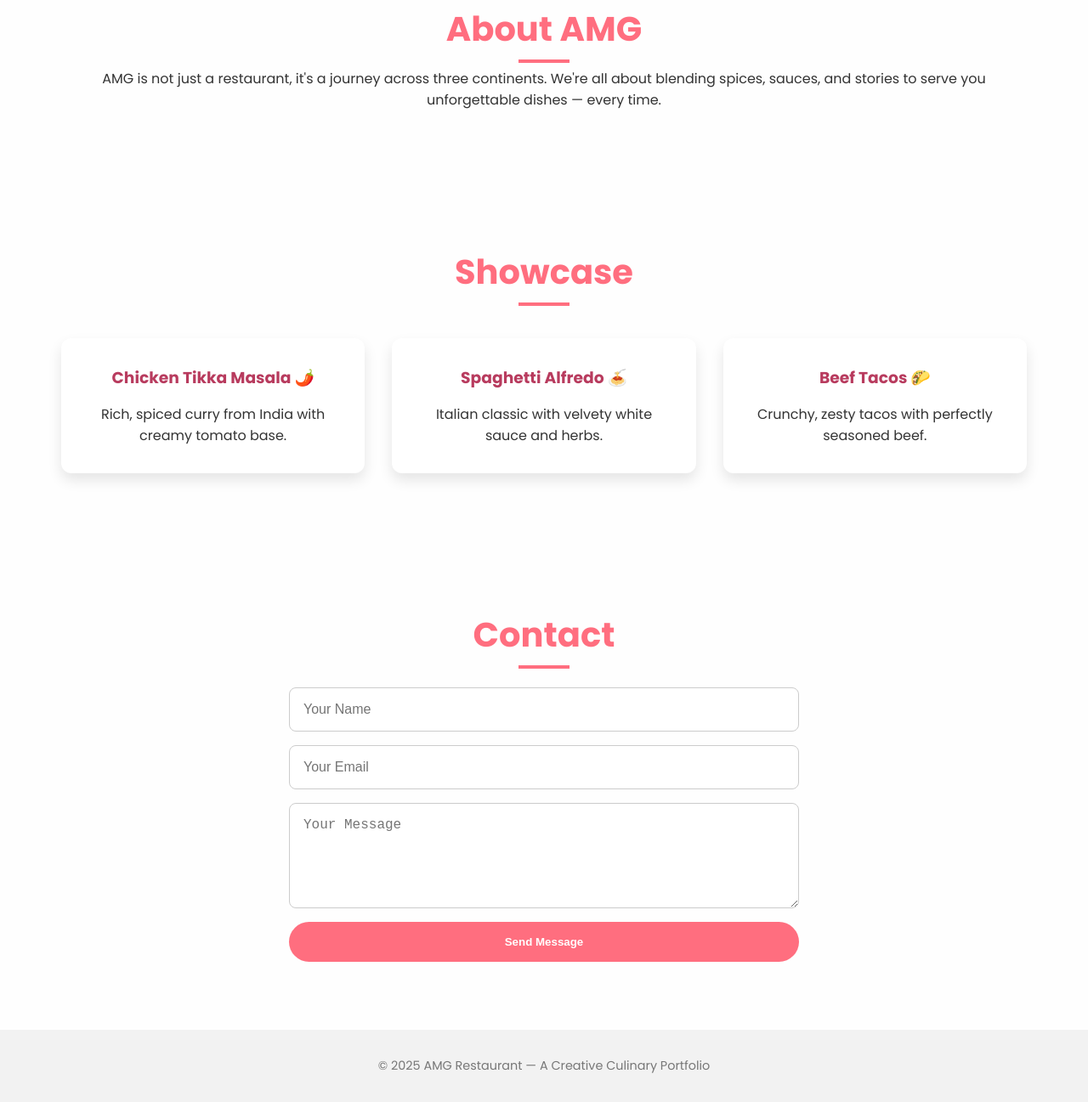
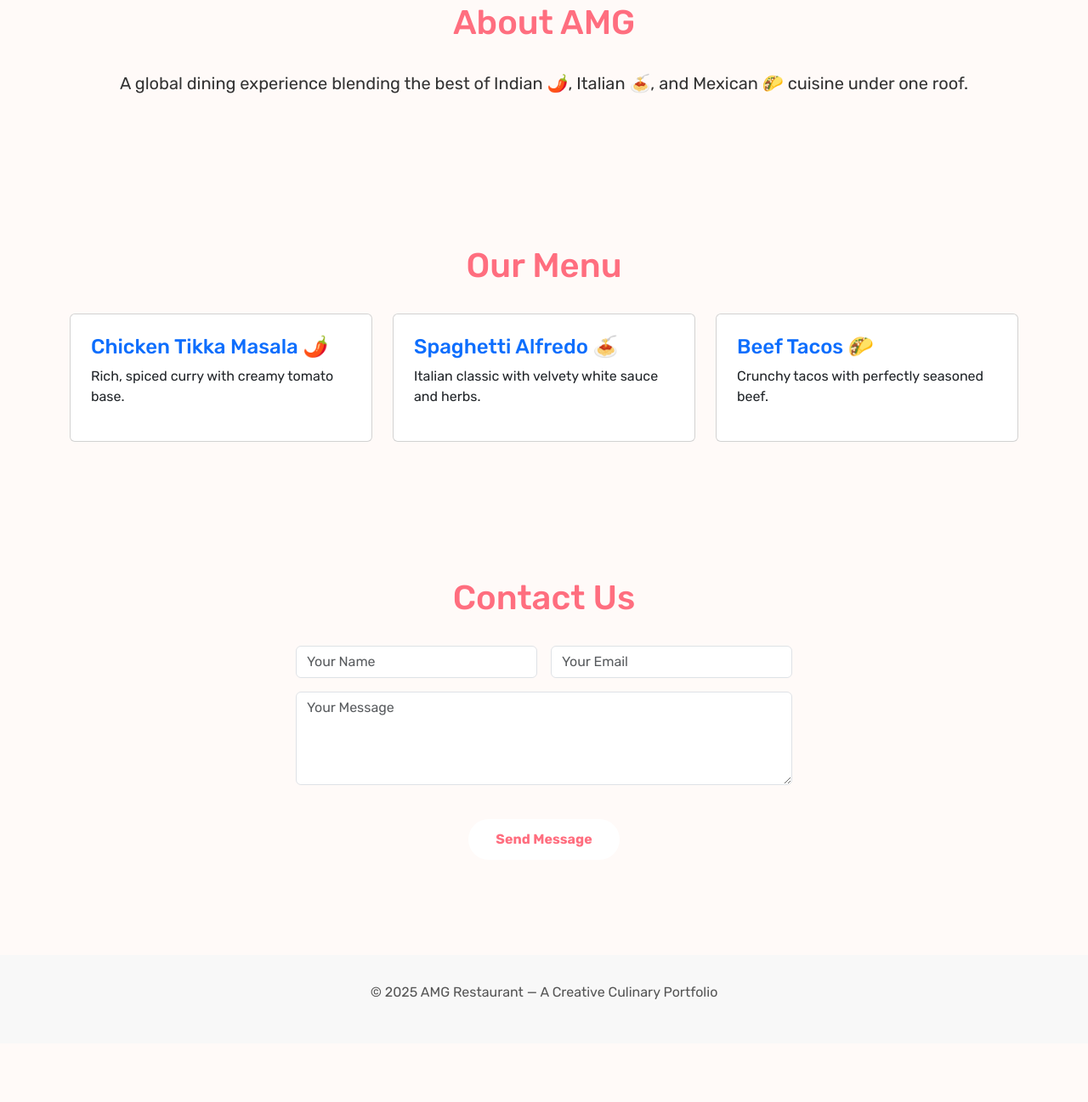
Before and after one commit to gokulvengadesh/amg-restaurant, a plain HTML site: page index.html in a window 1280 px wide. Shown: the part 933-2230 px from the top of the page at 85% size. After the commit the page ends 2161 px from the top, so only its background shows below. Drawn offline with nearby package versions, Linux system fonts and the light colour scheme.

Commit message:
Update index.html

```diff
--- a/index.html
+++ b/index.html
@@ -4,258 +4,197 @@
   <meta charset="UTF-8" />
   <meta name="viewport" content="width=device-width, initial-scale=1.0"/>
   <title>AMG Restaurant | Portfolio Showcase</title>
+  <link rel="stylesheet" href="https://cdn.jsdelivr.net/npm/bootstrap@5.3.0/dist/css/bootstrap.min.css">
   <link rel="preconnect" href="https://fonts.googleapis.com">
   <link rel="preconnect" href="https://fonts.gstatic.com" crossorigin>
-  <link href="https://fonts.googleapis.com/css2?family=Poppins:wght@400;600;700&display=swap" rel="stylesheet">
+  <link href="https://fonts.googleapis.com/css2?family=Rubik:wght@400;500;700&display=swap" rel="stylesheet">
   <style>
-    /* Reset & Base */
-    * {
-      margin: 0;
-      padding: 0;
-      box-sizing: border-box;
+    :root {
+      --primary: #ff6e7f;
+      --secondary: #b83b5e;
+      --bg-light: #fffaf8;
     }
-    html, body {
-      font-family: 'Poppins', sans-serif;
-      background: #fefefe;
+    body {
+      font-family: 'Rubik', sans-serif;
+      background: var(--bg-light);
       color: #333;
       scroll-behavior: smooth;
     }
-    a {
-      text-decoration: none;
-      color: inherit;
+    .navbar {
+      background-color: #fff;
+      box-shadow: 0 2px 10px rgba(0,0,0,0.05);
     }
-    ul { list-style: none; }
-
-    /* Hero */
-    .hero {
+    .navbar-brand, .nav-link {
+      color: var(--primary) !important;
+      font-weight: 500;
+    }
+    .navbar-nav .nav-link:hover {
+      color: var(--secondary) !important;
+    }
+    header.hero {
+      background: linear-gradient(135deg, var(--primary), #fcb045);
       height: 100vh;
-      background: linear-gradient(135deg, #ff6e7f 0%, #bfe9ff 100%);
+      color: #fff;
       display: flex;
+      align-items: center;
+      justify-content: center;
       flex-direction: column;
-      justify-content: center;
-      align-items: center;
       text-align: center;
       padding: 2rem;
-      opacity: 0;
-      transform: translateY(50px);
+      animation: fadeIn 2s ease forwards;
     }
-    .hero h1 {
-      font-size: 3rem;
-      color: #fff;
+    header.hero h1 {
+      font-size: 3.5rem;
+      font-weight: 700;
     }
-    .hero p {
-      color: #fff;
+    header.hero p {
       font-size: 1.2rem;
       margin-top: 1rem;
     }
     .btn-primary {
-      margin-top: 2rem;
-      background: #fff;
-      color: #ff6e7f;
-      padding: 0.8rem 2rem;
-      border-radius: 30px;
+      background-color: #fff;
+      color: var(--primary);
+      border: none;
       font-weight: 600;
-      box-shadow: 0 8px 24px rgba(0,0,0,0.15);
-      transition: 0.3s ease;
+      padding: 0.75rem 2rem;
+      border-radius: 50px;
+      margin-top: 1.5rem;
+      transition: all 0.3s ease;
     }
     .btn-primary:hover {
-      transform: scale(1.05);
+      background-color: var(--secondary);
+      color: #fff;
     }
-
-    /* Navbar */
-    .navbar {
-      position: sticky;
-      top: 0;
-      background: white;
-      display: flex;
-      justify-content: center;
-      padding: 1rem;
-      box-shadow: 0 2px 8px rgba(0,0,0,0.05);
-      z-index: 1000;
-    }
-    .navbar ul {
-      display: flex;
-      gap: 2rem;
-    }
-    .navbar a {
-      font-weight: 600;
-      color: #ff6e7f;
-      transition: 0.3s ease;
-    }
-    .navbar a:hover {
-      color: #b83b5e;
-    }
-
-    /* Sections */
     .section {
       padding: 5rem 2rem;
-      text-align: center;
-      max-width: 1200px;
-      margin: auto;
       opacity: 0;
       transform: translateY(50px);
+      transition: all 0.8s ease-out;
     }
     .section.visible {
       opacity: 1;
       transform: translateY(0);
-      transition: all 0.8s ease;
     }
-    .section h2 {
+    .section-title {
       font-size: 2.5rem;
-      color: #ff6e7f;
-      margin-bottom: 1rem;
-      position: relative;
-    }
-    .section h2::after {
-      content: '';
-      width: 60px;
-      height: 4px;
-      background: #ff6e7f;
-      position: absolute;
-      bottom: -10px;
-      left: 50%;
-      transform: translateX(-50%);
-    }
-
-    /* Card Grid */
-    .card-grid {
-      display: grid;
-      grid-template-columns: repeat(auto-fit, minmax(280px, 1fr));
-      gap: 2rem;
-      margin-top: 3rem;
-    }
-    .card {
-      background: #fff;
-      border-radius: 12px;
-      box-shadow: 0 8px 16px rgba(0,0,0,0.1);
-      padding: 2rem;
-      transition: transform 0.3s ease, box-shadow 0.3s ease;
-      cursor: pointer;
+      color: var(--primary);
+      margin-bottom: 2rem;
+      text-align: center;
     }
     .card:hover {
-      transform: translateY(-8px);
-      box-shadow: 0 12px 24px rgba(0,0,0,0.15);
+      transform: scale(1.03);
+      box-shadow: 0 10px 25px rgba(0,0,0,0.1);
     }
-    .card h3 {
-      margin-bottom: 1rem;
-      color: #b83b5e;
-    }
-
-    /* Contact Form */
-    .contact-form {
-      max-width: 600px;
-      margin: 2rem auto 0;
-      display: flex;
-      flex-direction: column;
-      gap: 1rem;
-    }
-    .contact-form input,
-    .contact-form textarea {
-      padding: 1rem;
-      border: 1px solid #ccc;
-      border-radius: 8px;
-      font-size: 1rem;
-      resize: vertical;
-    }
-    .contact-form button {
-      background: #ff6e7f;
-      color: #fff;
-      border: none;
-      padding: 1rem;
-      border-radius: 30px;
-      font-weight: bold;
-      cursor: pointer;
-      transition: background 0.3s ease;
-    }
-    .contact-form button:hover {
-      background: #b83b5e;
-    }
-
-    /* Footer */
     .footer {
+      background-color: #f8f8f8;
       text-align: center;
       padding: 2rem;
-      font-size: 0.9rem;
-      background-color: #f2f2f2;
-      color: #777;
+      color: #555;
+      margin-top: 2rem;
+    }
+    @keyframes fadeIn {
+      from { opacity: 0; transform: translateY(40px); }
+      to { opacity: 1; transform: translateY(0); }
     }
   </style>
 </head>
 <body>
+  <nav class="navbar navbar-expand-lg navbar-light sticky-top">
+    <div class="container">
+      <a class="navbar-brand" href="#">AMG</a>
+      <button class="navbar-toggler" type="button" data-bs-toggle="collapse" data-bs-target="#navbarNav">
+        <span class="navbar-toggler-icon"></span>
+      </button>
+      <div class="collapse navbar-collapse" id="navbarNav">
+        <ul class="navbar-nav ms-auto">
+          <li class="nav-item"><a class="nav-link" href="#about">About</a></li>
+          <li class="nav-item"><a class="nav-link" href="#menu">Menu</a></li>
+          <li class="nav-item"><a class="nav-link" href="#contact">Contact</a></li>
+        </ul>
+      </div>
+    </div>
+  </nav>
 
   <header class="hero" id="hero">
     <h1>AMG Restaurant 🍽️</h1>
     <p>Flavors from India, Italy & Mexico fused to perfection</p>
-    <a href="#menu" class="btn-primary">Explore Showcase</a>
+    <a href="#menu" class="btn btn-primary">Explore Menu</a>
   </header>
 
-  <nav class="navbar">
-    <ul>
-      <li><a href="#about">About</a></li>
-      <li><a href="#menu">Showcase</a></li>
-      <li><a href="#contact">Contact</a></li>
-    </ul>
-  </nav>
-
-  <main>
   <section id="about" class="section">
-      <h2>About AMG</h2>
-      <p>AMG is not just a restaurant, it's a journey across three continents. We're all about blending spices, sauces, and stories to serve you unforgettable dishes — every time.</p>
+    <div class="container">
+      <h2 class="section-title">About AMG</h2>
+      <p class="lead text-center">A global dining experience blending the best of Indian 🌶️, Italian 🍝, and Mexican 🌮 cuisine under one roof.</p>
+    </div>
   </section>
 
   <section id="menu" class="section">
-      <h2>Showcase</h2>
-      <div class="card-grid">
-        <div class="card">
-          <h3>Chicken Tikka Masala 🌶️</h3>
-          <p>Rich, spiced curry from India with creamy tomato base.</p>
+    <div class="container">
+      <h2 class="section-title">Our Menu</h2>
+      <div class="row g-4">
+        <div class="col-md-4">
+          <div class="card h-100 p-4">
+            <h4 class="text-primary">Chicken Tikka Masala 🌶️</h4>
+            <p>Rich, spiced curry with creamy tomato base.</p>
           </div>
-        <div class="card">
-          <h3>Spaghetti Alfredo 🍝</h3>
+        </div>
+        <div class="col-md-4">
+          <div class="card h-100 p-4">
+            <h4 class="text-primary">Spaghetti Alfredo 🍝</h4>
             <p>Italian classic with velvety white sauce and herbs.</p>
           </div>
-        <div class="card">
-          <h3>Beef Tacos 🌮️</h3>
-          <p>Crunchy, zesty tacos with perfectly seasoned beef.</p>
+        </div>
+        <div class="col-md-4">
+          <div class="card h-100 p-4">
+            <h4 class="text-primary">Beef Tacos 🌮️</h4>
+            <p>Crunchy tacos with perfectly seasoned beef.</p>
+          </div>
+        </div>
       </div>
     </div>
   </section>
 
   <section id="contact" class="section">
-      <h2>Contact</h2>
-      <form class="contact-form">
-        <input type="text" placeholder="Your Name" required>
-        <input type="email" placeholder="Your Email" required>
-        <textarea placeholder="Your Message" rows="5" required></textarea>
-        <button type="submit">Send Message</button>
+    <div class="container">
+      <h2 class="section-title">Contact Us</h2>
+      <form class="row g-3 mx-auto" style="max-width: 600px;">
+        <div class="col-md-6">
+          <input type="text" class="form-control" placeholder="Your Name" required>
+        </div>
+        <div class="col-md-6">
+          <input type="email" class="form-control" placeholder="Your Email" required>
+        </div>
+        <div class="col-12">
+          <textarea class="form-control" placeholder="Your Message" rows="4" required></textarea>
+        </div>
+        <div class="col-12 text-center">
+          <button type="submit" class="btn btn-primary">Send Message</button>
+        </div>
       </form>
+    </div>
   </section>
-  </main>
 
   <footer class="footer">
     <p>&copy; 2025 AMG Restaurant — A Creative Culinary Portfolio</p>
   </footer>
 
+  <script src="https://cdn.jsdelivr.net/npm/bootstrap@5.3.0/dist/js/bootstrap.bundle.min.js"></script>
   <script>
-    // Fade-in hero section
-    window.addEventListener('load', () => {
-      document.getElementById('hero').style.opacity = 1;
-      document.getElementById('hero').style.transform = 'translateY(0)';
+    const revealSections = document.querySelectorAll('.section');
+    const observer = new IntersectionObserver(entries => {
+      entries.forEach(entry => {
+        if (entry.isIntersecting) {
+          entry.target.classList.add('visible');
+          observer.unobserve(entry.target);
+        }
+      });
+    }, {
+      threshold: 0.2
     });
 
-    // Scroll animations
-    const sections = document.querySelectorAll('.section');
-    const revealSection = () => {
-      sections.forEach(section => {
-        const rect = section.getBoundingClientRect();
-        if (rect.top < window.innerHeight - 100) {
-          section.classList.add('visible');
-        }
+    revealSections.forEach(section => {
+      observer.observe(section);
     });
-    };
-    window.addEventListener('scroll', revealSection);
-    window.addEventListener('load', revealSection);
   </script>
-
 </body>
 </html>
```
Lines whose indentation alone changed are shown as unchanged.
